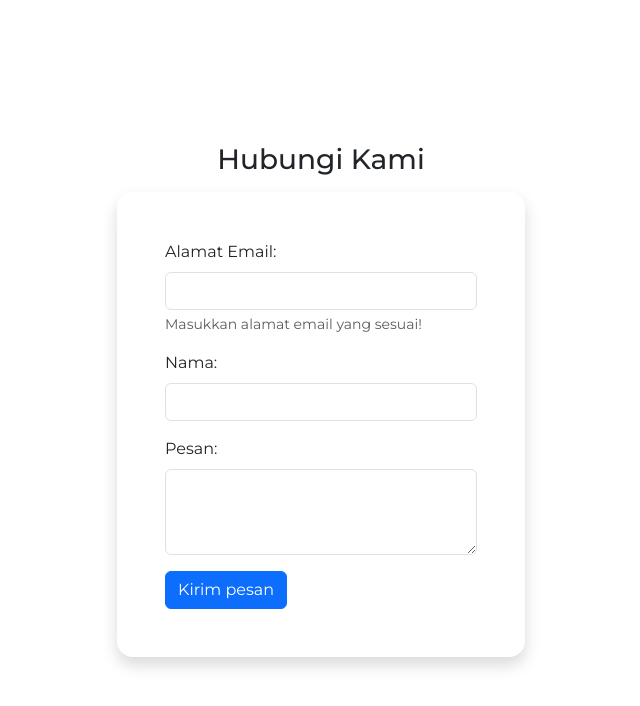
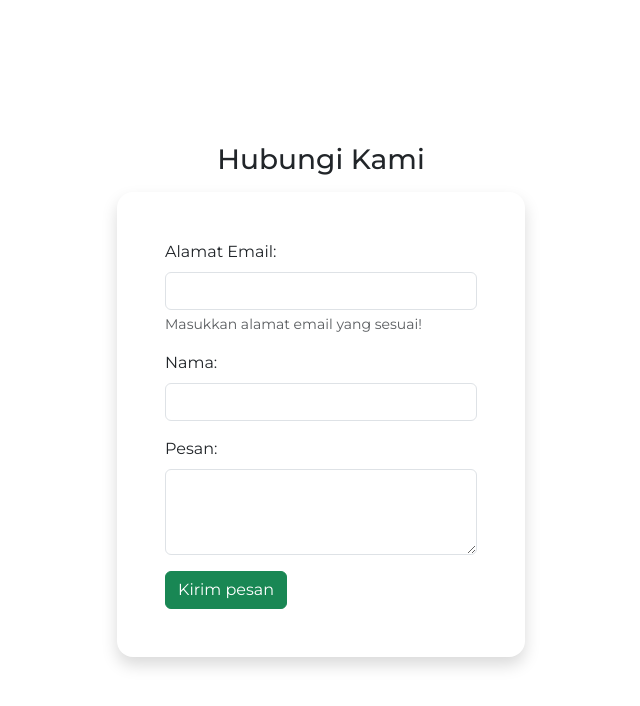
Before and after one commit to agastyra/personal-page, a plain HTML site: page contact.html in a window 1280 px wide. Shown: the whole page, without its empty margins (319-959 px from the left). Drawn offline with nearby package versions, Linux system fonts and the light colour scheme.

Commit message:
merubah tombol menjadi hijau

```diff
--- a/contact.html
+++ b/contact.html
@@ -48,7 +48,7 @@
           class="form-control"
         ></textarea>
       </div>
-      <button type="submit" class="btn btn-primary">Kirim pesan</button>
+      <button type="submit" class="btn btn-success">Kirim pesan</button>
     </form>
 
     <script
```
